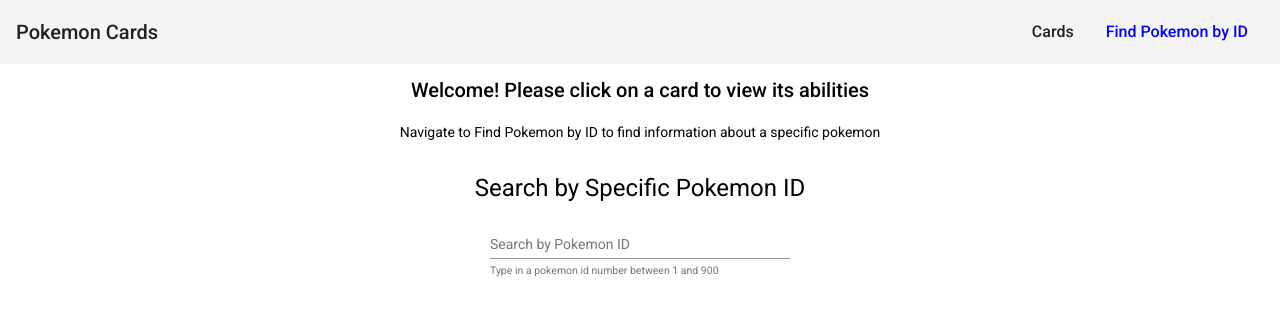
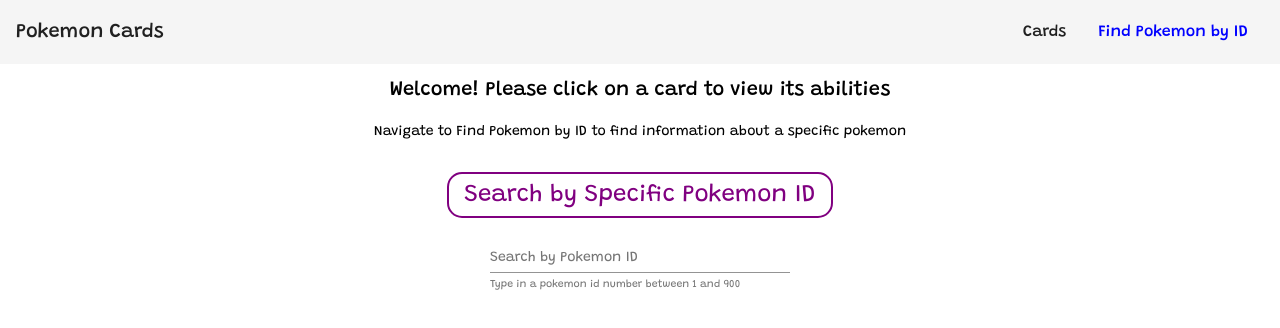
Before and after one commit to SteamyWolf/Pokemon-Cards-Angular, an Angular app: page /choose in a window 1280 px wide. Shown: the top 328 px of the page. Built offline with nearby package versions, Linux system fonts and the light colour scheme; no server answers.

Commit message:
Added fonts and some styling

```diff
--- a/src/app/components/ability/ability.component.ts
+++ b/src/app/components/ability/ability.component.ts
@@ -3,7 +3,8 @@
 
 @Component({
     selector: 'app-ability',
-    templateUrl: './ability.component.html'
+    templateUrl: './ability.component.html',
+    styles: ["p {font-family: 'Grandstander', cursive;}"]
 })
 
 export class Ability implements OnInit {
--- a/src/app/components/header/header.component.scss
+++ b/src/app/components/header/header.component.scss
@@ -2,6 +2,9 @@
     display: flex;
     flex-direction: row;
     justify-content: space-between;
+    span {
+        font-family: 'Grandstander', cursive;
+    }
     .router-links {
         display: flex;
         flex-direction: row;
@@ -10,6 +13,7 @@
             a {
                 text-decoration: none;
                 color: inherit;
+                font-family: 'Grandstander', cursive;
             }
             .active {
                 color: blue;
--- a/src/app/components/pokemon/pokemon.component.html
+++ b/src/app/components/pokemon/pokemon.component.html
@@ -8,7 +8,7 @@
         </mat-card-header>
         <img [src]="pokemon.bigImage" style="width: 100%">
         </div>
-        <mat-card-content *ngIf="pokemon.state === 'back'" style="width: 400px; height: 465px; max-width: 400px;" class="back-card" [@expandDiv]="expanded">
+        <mat-card-content *ngIf="pokemon.state === 'back'" class="back-card" [@expandDiv]="expanded">
             <h3><b>Abilities:</b></h3>
             <ul *ngFor="let ability of pokemon.abilities" style="list-style-type: none;">
                 <li>
--- a/src/app/components/pokemon/pokemon.component.scss
+++ b/src/app/components/pokemon/pokemon.component.scss
@@ -4,9 +4,11 @@
     flex-direction: row;
     justify-content: center;
     flex-wrap: wrap;
+    font-family: 'Grandstander', cursive;
     .pokemon-card {
         max-width: 400px;
         margin: 10px;
+        font-family: 'Grandstander', cursive;
         .pokemon-avatar {
             background-size: contain;
         }
@@ -24,3 +26,9 @@
     margin: 0 auto;
     width: 56px;
 }
+
+.back-card {
+    width: 400px;
+    height: fit-content;
+    max-width: 400px;
+}
--- a/src/app/components/pokemon/pokemon.component.ts
+++ b/src/app/components/pokemon/pokemon.component.ts
@@ -23,7 +23,7 @@
       ]),
       trigger('expandDiv', [
         state('no', style({
-          height: 465
+          height: 'fit-content'
         })),
         state('yes', style({
           height: 'fit-content'
--- a/src/app/components/specific/specific-pokemon/specific-pokemon.component.scss
+++ b/src/app/components/specific/specific-pokemon/specific-pokemon.component.scss
@@ -1,7 +1,11 @@
 .pokemon-card {
     max-width: 400px;
     margin: 10px;
+    font-family: 'Grandstander', cursive;
     .pokemon-avatar {
         background-size: contain;
     }
 }
+li {
+    font-family: 'Grandstander', cursive;
+}
--- a/src/app/components/specific/specific.component.scss
+++ b/src/app/components/specific/specific.component.scss
@@ -3,7 +3,15 @@
     display: flex;
     flex-direction: column;
     align-items: center;
+    h1 {
+        font-family: 'Grandstander', cursive;
+        color: purple;
+        border: 2px solid purple;
+        border-radius: 15px;
+        padding: 5px 15px;
+    }
     mat-form-field {
         width: 300px;
+        font-family: 'Grandstander', cursive;
     }
 }
--- a/src/app/components/welcome/welcome.component.scss
+++ b/src/app/components/welcome/welcome.component.scss
@@ -1,4 +1,8 @@
 .welcome {
     text-align: center;
     margin: 10px 0px;
+    font-family: 'Grandstander', cursive;
+    h2 {
+        font-family: 'Grandstander', cursive;
+    }
 }
--- a/src/index.html
+++ b/src/index.html
@@ -8,8 +8,7 @@
   <link rel="icon" type="image/x-icon" href="favicon.ico">
   <link href="https://fonts.googleapis.com/css?family=Roboto:300,400,500&display=swap" rel="stylesheet">
   <link href="https://fonts.googleapis.com/icon?family=Material+Icons" rel="stylesheet">
-  <link href="https://fonts.googleapis.com/css2?family=Sriracha&display=swap" rel="stylesheet">
-</head>
+  <link href="https://fonts.googleapis.com/css2?family=Grandstander:ital,wght@0,100;0,200;0,300;0,400;0,500;0,600;0,700;0,800;0,900;1,100;1,200;1,300;1,400;1,500;1,600;1,700;1,800;1,900&display=swap" rel="stylesheet"></head>
 <body class="mat-typography">
   <app-root></app-root>
 </body>
--- a/src/styles.scss
+++ b/src/styles.scss
@@ -1,4 +1,4 @@
 /* You can add global styles to this file, and also import other style files */
 
-html, body { height: 100%; }
-body { margin: 0; font-family: 'Sriracha', cursive; }
+html, body { height: 100%; font-family: 'Grandstander', cursive;}
+body { margin: 0; font-family: 'Grandstander', cursive; }
```
